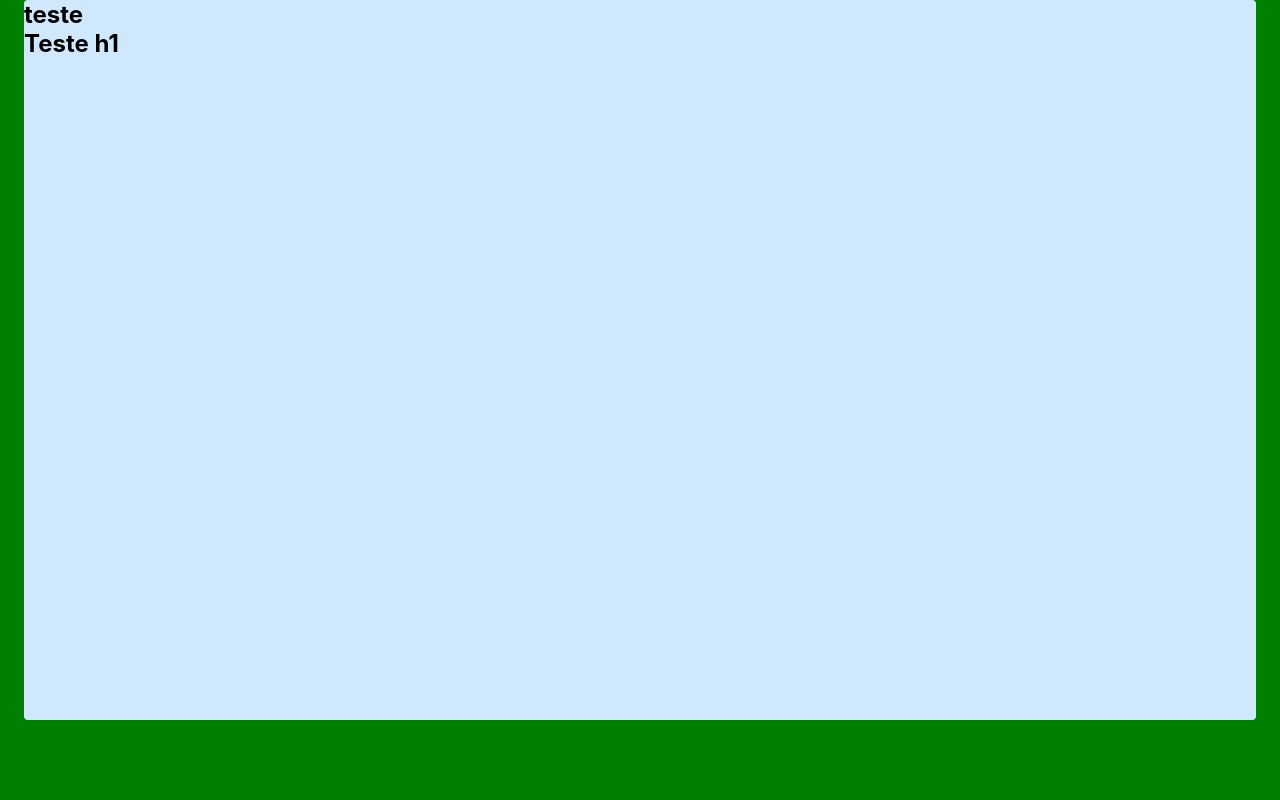
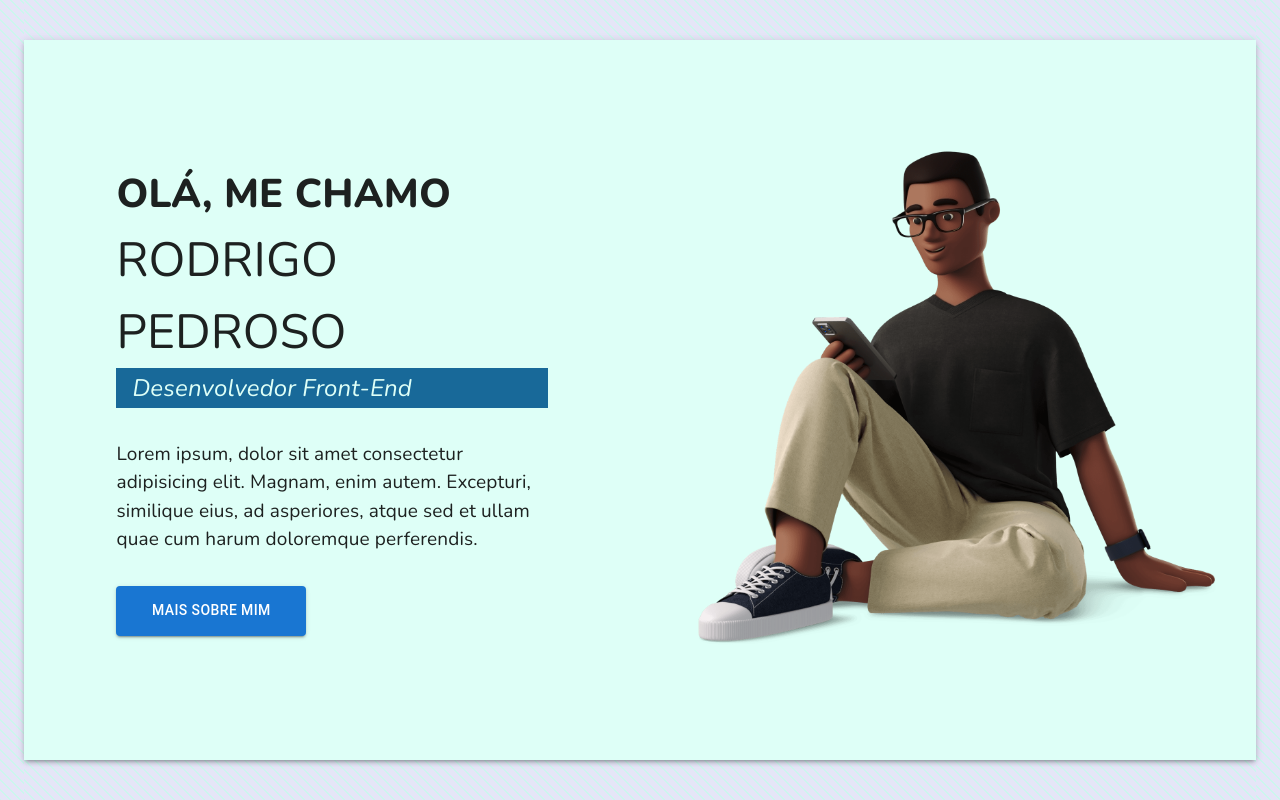
Before and after one commit to R0drigo-Pedroso/portfolio, a React (Create React App) app: page / in a window 1280 px wide. Built offline with nearby package versions, Linux system fonts and the light colour scheme.

Commit message:
Home Quase finalizada
Falta coloca paginação.
e Detalhe em UI/UX

```diff
--- a/src/App.jsx
+++ b/src/App.jsx
@@ -1,24 +1,33 @@
 import React from "react";
 
+import CssBaseline from "@mui/material/CssBaseline";
 import Box from "@mui/material/Box";
 import Container from "@mui/material/Container";
+import Paper from "@mui/material/Paper";
 
 import Home from "./Components/Home/Home";
-
-import estilos from "./Components/Home/Home.module.css";
 
 const App = () => {
   return (
     <React.Fragment>
-      <Container maxWidth="xl" className={estilos.display}>
+      <CssBaseline />
+      <Container maxWidth="xl">
         <Box
           sx={{
-            bgcolor: "#cfe8fc",
-            height: "90vh",
-            borderRadius: 1,
+            display: "flex",
+            flexWrap: "wrap",
+            "& > :not(style)": {
+              m: "auto",
+              width: "100vw",
+              height: "90vh",
+            },
           }}
         >
-          <Home />
+          <Paper elevation={3}>
+            <Home>
+              <h2>Teste</h2>
+            </Home>
+          </Paper>
         </Box>
       </Container>
     </React.Fragment>
--- a/src/Components/Home/Home.jsx
+++ b/src/Components/Home/Home.jsx
@@ -1,11 +1,40 @@
 import React from "react";
+
+import estilos from "./Home.module.css";
+import fotoPerfil from "../../Assets/image/imgem_3d_sentada_min.png";
+import { Button } from "@mui/material";
 
 const Home = () => {
   return (
-    <section>
-      <h2>teste</h2>
-      <h1>Teste h1</h1>
-    </section>
+    <>
+      <main>
+        <section className={estilos.textoNome}>
+          <article className={estilos.boxTexto}>
+            <aside>
+              <h2>Olá, Me Chamo </h2>
+            </aside>
+            <aside>
+              <h1>Rodrigo Pedroso</h1>
+              <h4>Desenvolvedor Front-End</h4>
+            </aside>
+
+            <aside className={estilos.textoSobre}>
+              Lorem ipsum, dolor sit amet consectetur adipisicing elit. Magnam,
+              enim autem. Excepturi, similique eius, ad asperiores, atque sed et
+              ullam quae cum harum doloremque perferendis.
+            </aside>
+
+            <Button className={estilos.CTA} variant="contained">
+              mais sobre mim
+            </Button>
+          </article>
+        </section>
+
+        <section className={estilos.textoImg}>
+          <img src={fotoPerfil} alt="" />
+        </section>
+      </main>
+    </>
   );
 };
 
--- a/src/Components/Home/Home.module.css
+++ b/src/Components/Home/Home.module.css
@@ -1,9 +1,75 @@
-.teste {
-    background-color: black;
+@import url('https://fonts.googleapis.com/css2?family=Nunito:ital,wght@0,200;0,300;0,400;0,500;0,600;0,700;0,800;0,900;0,1000;1,200;1,300;1,400;1,500;1,600;1,700;1,800;1,900;1,1000&display=swap');
+
+main {
+    display: flex;
+    justify-content: space-between;
+    flex-wrap: wrap;
+    width: 100%;
+    font-family: 'Nunito', sans-serif;
+    background-color: #DEFFF7;
 }
 
-.display {
+section {
+    width: 50%;
+    height: 90vh;
+}
+
+.textoNome {
+    display: flex;
+    flex-direction: column;
+    justify-content: center;
+}
+
+.boxTexto {
+    width: 70%;
+    margin: auto;
+}
+
+    aside h1 {
+        text-transform: uppercase;
+        font-size: 48px;
+        font-weight: 400;
+    }
+    aside h2 {
+        text-transform: uppercase;
+        font-size: 40px;
+        font-weight: 800;
+    }
+    aside h4 {
+        padding: 0.1rem 0 0.1rem 1rem;
+        background-color: #186999;
+        color:#DEFFF7 ;
+        font-style: italic;
+        font-size: 24px ;
+        font-weight: 200;
+    }
+
+    .CTA {
+        width: 190px;
+        height: 50px;
+        border-radius: 5px;
+        background-color: #186999;
+        box-shadow: -2px 3px 5px #186999;
+    }
+
+    .CTA:hover {
+        background-color: #2E81B3;
+        box-shadow: -3px 3px 5px 2px #186999;
+    }
+
+    .textoSobre {
+        font-size: 19px;
+        margin: 2rem 0;
+    }
+
+
+
+.textoImg {
     display: flex;
     justify-content: center;
     align-items: center;
 }
+
+.textoImg > img {
+    width: 100%;
+}
--- a/src/index.css
+++ b/src/index.css
@@ -19,6 +19,10 @@ code {
 }
 
 div {
-  background-color: green;
+  /* background-color: green; */
   height: 100vh;
+
+  background-color: #e5e5f7;
+  background-size: 10px 10px;
+  background-image: repeating-linear-gradient(45deg, #CBF7ED 0, #CBF7ED 1px, #e5e5f7 0, #e5e5f7 50%);
 }
```
Also changed, not shown: src/Assets/image/fundo.png (added), src/Assets/image/imgem_3d_sentada_min.png (added).
